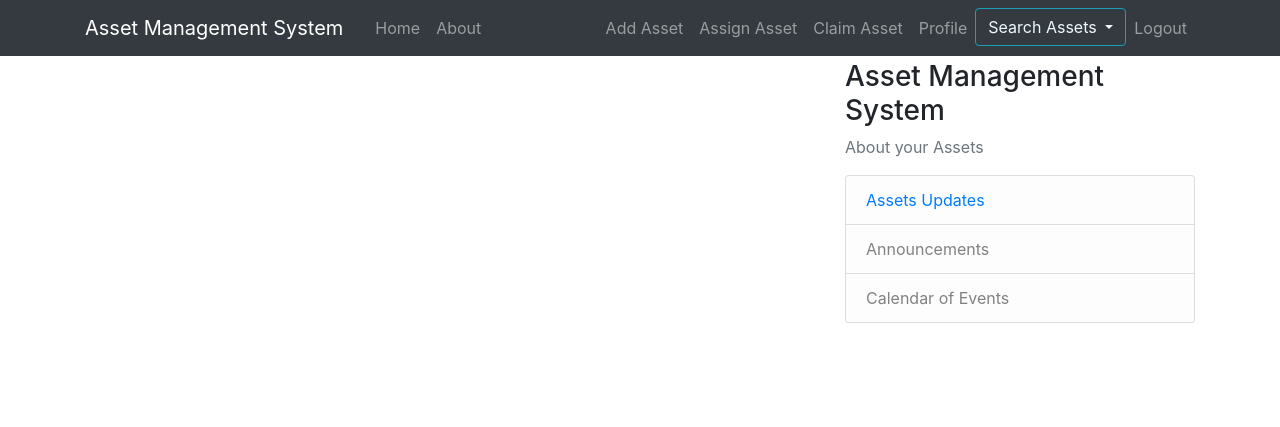
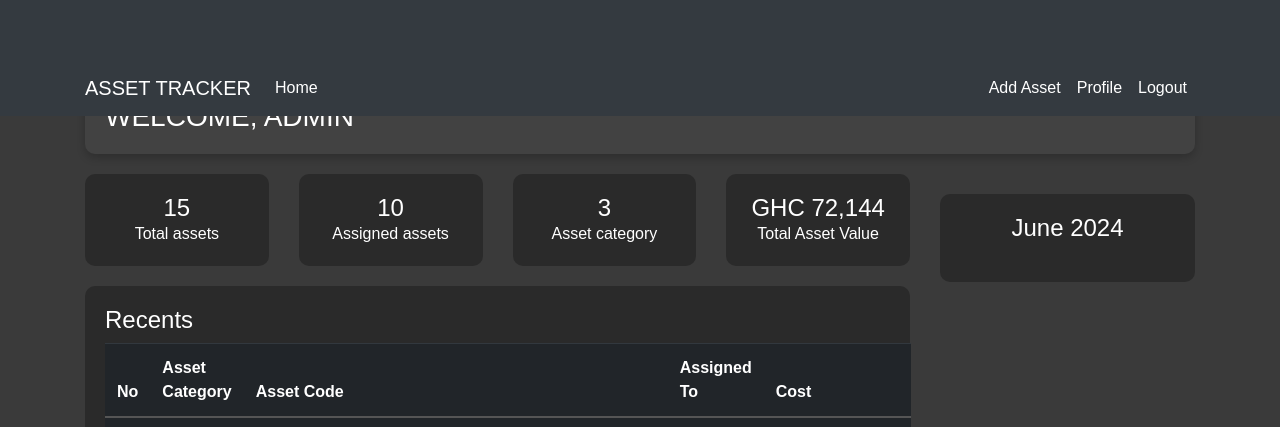
Before and after one commit to Aristocratjnr/Asset-Tracking-Django-Project, a Django app: page /Dashboard/index in a window 1280 px wide. Shown: the top 427 px of the page. Before the commit the page ends 323 px from the top, so only its background shows below. Run offline with Django 3.2, Linux system fonts and the light colour scheme; a user stored in the database is signed in; some libraries are stand-ins or nearby versions.

```diff
--- a/users/templates/Dashboard.html
+++ b/users/templates/Dashboard.html
@@ -2,88 +2,195 @@
 {% load crispy_forms_tags %}
 
 <!DOCTYPE html>
-<html>
+<html lang="en">
 <head>
-    <!-- Required meta tags -->
-    <meta charset="utf-8">
-    <meta name="viewport" content="width=device-width, initial-scale=1, shrink-to-fit=no">
-
-    <!-- Bootstrap CSS -->
+    <meta charset="UTF-8">
+    <meta name="viewport" content="width=device-width, initial-scale=1.0">
+    <title>Asset Tracker Dashboard</title>
     <link rel="stylesheet" href="https://maxcdn.bootstrapcdn.com/bootstrap/4.0.0/css/bootstrap.min.css" integrity="sha384-Gn5384xqQ1aoWXA+058RXPxPg6fy4IWvTNh0E263XmFcJlSAwiGgFAW/dAiS6JXm" crossorigin="anonymous">
     <link rel="stylesheet" type="text/css" href="{% static 'asset_app/main.css' %}">
     <link rel="icon" href="{% static './img/favicon.ico' %}" type="image/x-icon">
-
-    {% if title %}
-        <title>Asset Management System - {{ title }}</title>
-    {% else %}
-        <title>Asset Management System</title>
-    {% endif %}
+    <style>
+        body {
+            background-color: #3a3a3a;
+            color: #ffffff;
+            font-family: Arial, sans-serif;
+            margin: 0;
+            padding: 0;
+        }
+        .site-header {
+            background-color: #2a2a2a;
+            padding: 10px 0;
+        }
+        .navbar-brand, .nav-link {
+            color: #ffffff !important;
+        }
+        .container {
+            padding-top: 60px;
+        }
+        .dashboard-header, .dashboard-content, .dashboard-sidebar {
+            margin-bottom: 20px;
+            background-color: #424242;
+            padding: 20px;
+            border-radius: 10px;
+            box-shadow: 0 4px 8px rgba(0, 0, 0, 0.2);
+        }
+        .dashboard-header h3 {
+            margin: 0;
+        }
+        .stats-card {
+            background-color: #2a2a2a;
+            padding: 20px;
+            border-radius: 10px;
+            text-align: center;
+        }
+        .stats-card h4, .stats-card p {
+            margin: 0;
+        }
+        .recents-table, .calendar-container {
+            background-color: #2a2a2a;
+            border-radius: 10px;
+            padding: 20px;
+            margin-top: 20px;
+        }
+        .table thead th {
+            border-bottom: 2px solid #555555;
+        }
+        .table tbody td {
+            border-top: 1px solid #555555;
+        }
+        .btn-view {
+            background-color: #555555;
+            border: none;
+            color: #ffffff;
+            border-radius: 5px;
+            padding: 5px 10px;
+        }
+        .calendar-container {
+            text-align: center;
+        }
+        .calendar-container h4 {
+            margin-bottom: 20px;
+        }
+    </style>
 </head>
 <body>
     <header class="site-header">
         <nav class="navbar navbar-expand-md navbar-dark bg-dark fixed-top">
             <div class="container">
-                <a class="navbar-brand mr-4" href="#">Asset Management System</a>
+                <a class="navbar-brand" href="#">ASSET TRACKER</a>
                 <button class="navbar-toggler" type="button" data-toggle="collapse" data-target="#navbarToggle" aria-controls="navbarToggle" aria-expanded="false" aria-label="Toggle navigation">
                     <span class="navbar-toggler-icon"></span>
                 </button>
                 <div class="collapse navbar-collapse" id="navbarToggle">
                     <div class="navbar-nav mr-auto">
                         <a class="nav-item nav-link" href="#">Home</a>
-                        <a class="nav-item nav-link" href="#">About</a>
                     </div>
-                    <!-- Navbar Right Side -->
                     <div class="navbar-nav">
-                        {% if user.is_authenticated %}
-                            <a class="nav-item nav-link" href="#">Add Asset</a>
-                            <a class="nav-item nav-link" href="#">Assign Asset</a>
-                            <a class="nav-item nav-link" href="#">Claim Asset</a>
-                            <a class="nav-item nav-link" href="#">Profile</a>
-                            <div class="dropdown">
-                                <button class="btn btn-outline-info dropdown-toggle" type="button" id="dropdownMenuButton" data-toggle="dropdown" aria-haspopup="true" aria-expanded="false" style="color: aliceblue;">
-                                    Search Assets
-                                </button>
-                                <div class="dropdown-menu" aria-labelledby="dropdownMenuButton">
-                                    <a class="dropdown-item" href="#">Assets</a>
-                                </div>
-                            </div>
-                            <a class="nav-item nav-link" href="{% url 'logout' %}" method="post" style="display:inline;">Logout</a>
-                            {% csrf_token %}
-                        {% else %}
-                            <a class="nav-item nav-link" href="">Login</a>
-                            <a class="nav-item nav-link" href="">Register</a>
-                        {% endif %}
+                        <a class="nav-item nav-link" href="#">Add Asset</a>
+                        <a class="nav-item nav-link" href="#">Profile</a>
+                        <a class="nav-item nav-link" href="#">Logout</a>
                     </div>
                 </div>
             </div>
         </nav>
     </header>
-    <main role="main" class="container" style="padding-top: 60px;">
-
+    <main role="main" class="container">
+        <div class="dashboard-header">
+            <h3>WELCOME, ADMIN</h3>
+        </div>
         <div class="row">
-            <div class="col-md-8">
-                {% if messages %}
-                    {% for message in messages %}
-                        <div class="alert alert-{{ message.tags }}">
-                            {{ message }}
+            <div class="col-md-9">
+                <div class="row">
+                    <div class="col-md-3">
+                        <div class="stats-card">
+                            <h4>15</h4>
+                            <p>Total assets</p>
                         </div>
-                    {% endfor %}
-                {% endif %}
-                {% block content %}{% endblock %}
-            </div>
-            {% if user.is_authenticated %}
-                <div class="col-md-4">
-                    <div class="content-section">
-                        <h3>Asset Management System</h3>
-                        <p class="text-muted">About your Assets</p>
-                        <ul class="list-group">
-                            <li class="list-group-item list-group-item-light"><a href="#">Assets Updates</a></li>
-                            <li class="list-group-item list-group-item-light">Announcements</li>
-                            <li class="list-group-item list-group-item-light">Calendar of Events</li>
-                        </ul>
+                    </div>
+                    <div class="col-md-3">
+                        <div class="stats-card">
+                            <h4>10</h4>
+                            <p>Assigned assets</p>
+                        </div>
+                    </div>
+                    <div class="col-md-3">
+                        <div class="stats-card">
+                            <h4>3</h4>
+                            <p>Asset category</p>
+                        </div>
+                    </div>
+                    <div class="col-md-3">
+                        <div class="stats-card">
+                            <h4>GHC 72,144</h4>
+                            <p>Total Asset Value</p>
+                        </div>
                     </div>
                 </div>
-            {% endif %}
+                <div class="recents-table">
+                    <h4>Recents</h4>
+                    <table class="table table-dark">
+                        <thead>
+                            <tr>
+                                <th>No</th>
+                                <th>Asset Category</th>
+                                <th>Asset Code</th>
+                                <th>Assigned To</th>
+                                <th>Cost</th>
+                                <th></th>
+                            </tr>
+                        </thead>
+                        <tbody>
+                            <tr>
+                                <td>11</td>
+                                <td>Vehicle</td>
+                                <td><img src="{% static 'path/to/qr_code.png' %}" alt="QR Code"></td>
+                                <td>Mr. Bawa</td>
+                                <td>50000</td>
+                                <td><button class="btn-view">View</button></td>
+                            </tr>
+                            <tr>
+                                <td>11</td>
+                                <td>IT Device</td>
+                                <td><img src="{% static 'path/to/qr_code.png' %}" alt="QR Code"></td>
+                                <td>Mr. Twum</td>
+                                <td>4000</td>
+                                <td><button class="btn-view">View</button></td>
+                            </tr>
+                            <tr>
+                                <td>11</td>
+                                <td>IT Device</td>
+                                <td><img src="{% static 'path/to/qr_code.png' %}" alt="QR Code"></td>
+                                <td>Mr. James</td>
+                                <td>4500</td>
+                                <td><button class="btn-view">View</button></td>
+                            </tr>
+                            <tr>
+                                <td>11</td>
+                                <td>Machine</td>
+                                <td><img src="{% static 'path/to/qr_code.png' %}" alt="QR Code"></td>
+                                <td>Mrs. Duke</td>
+                                <td>8000</td>
+                                <td><button class="btn-view">View</button></td>
+                            </tr>
+                            <tr>
+                                <td>11</td>
+                                <td>Vehicle</td>
+                                <td><img src="{% static 'path/to/qr_code.png' %}" alt="QR Code"></td>
+                                <td>Mr. Twum</td>
+                                <td>25000</td>
+                                <td><button class="btn-view">View</button></td>
+                            </tr>
+                        </tbody>
+                    </table>
+                </div>
+            </div>
+            <div class="col-md-3">
+                <div class="calendar-container">
+                    <h4>June 2024</h4>
+                    <div id="calendar"></div>
+                </div>
+            </div>
         </div>
     </main>
 
```
